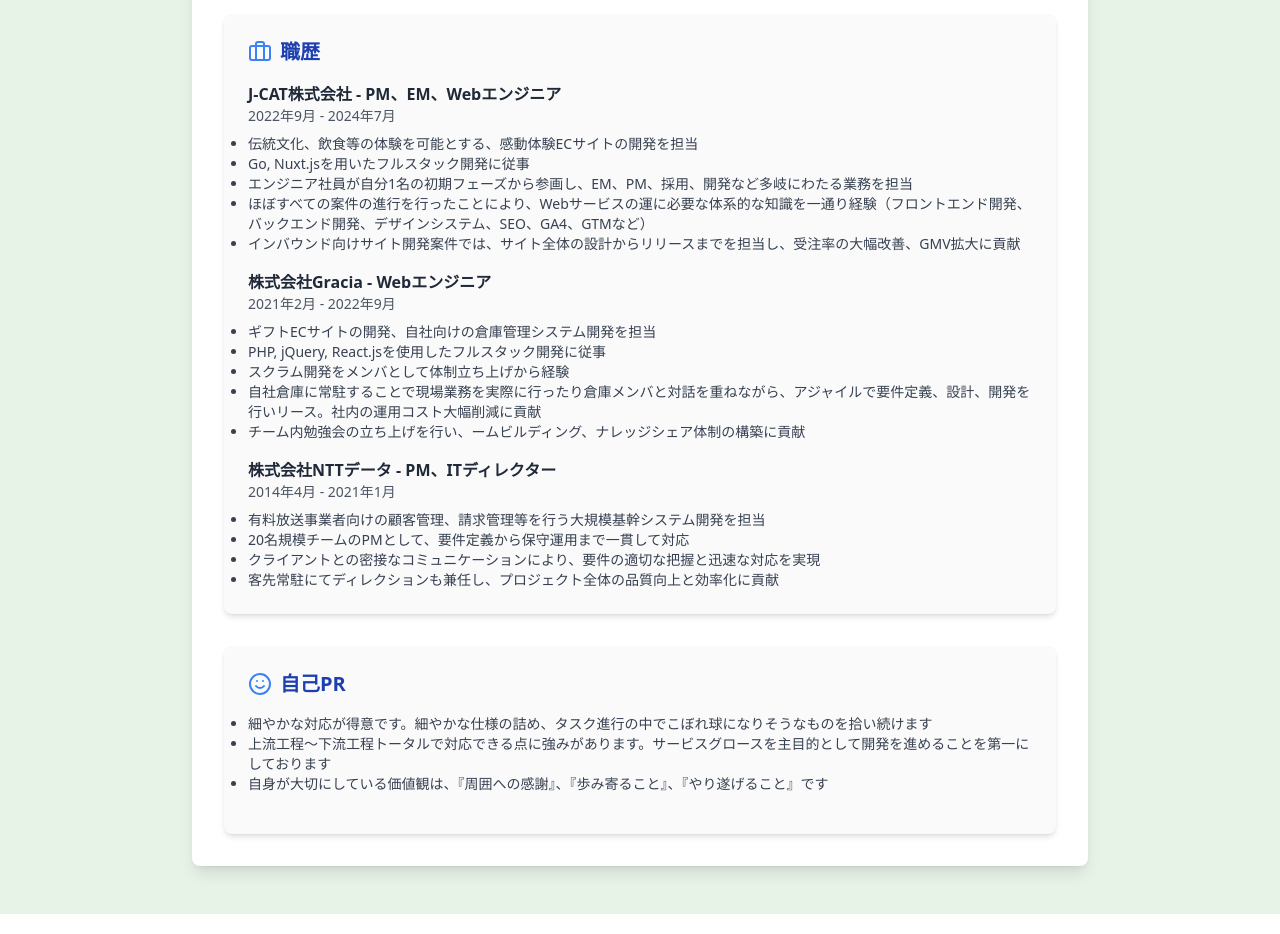
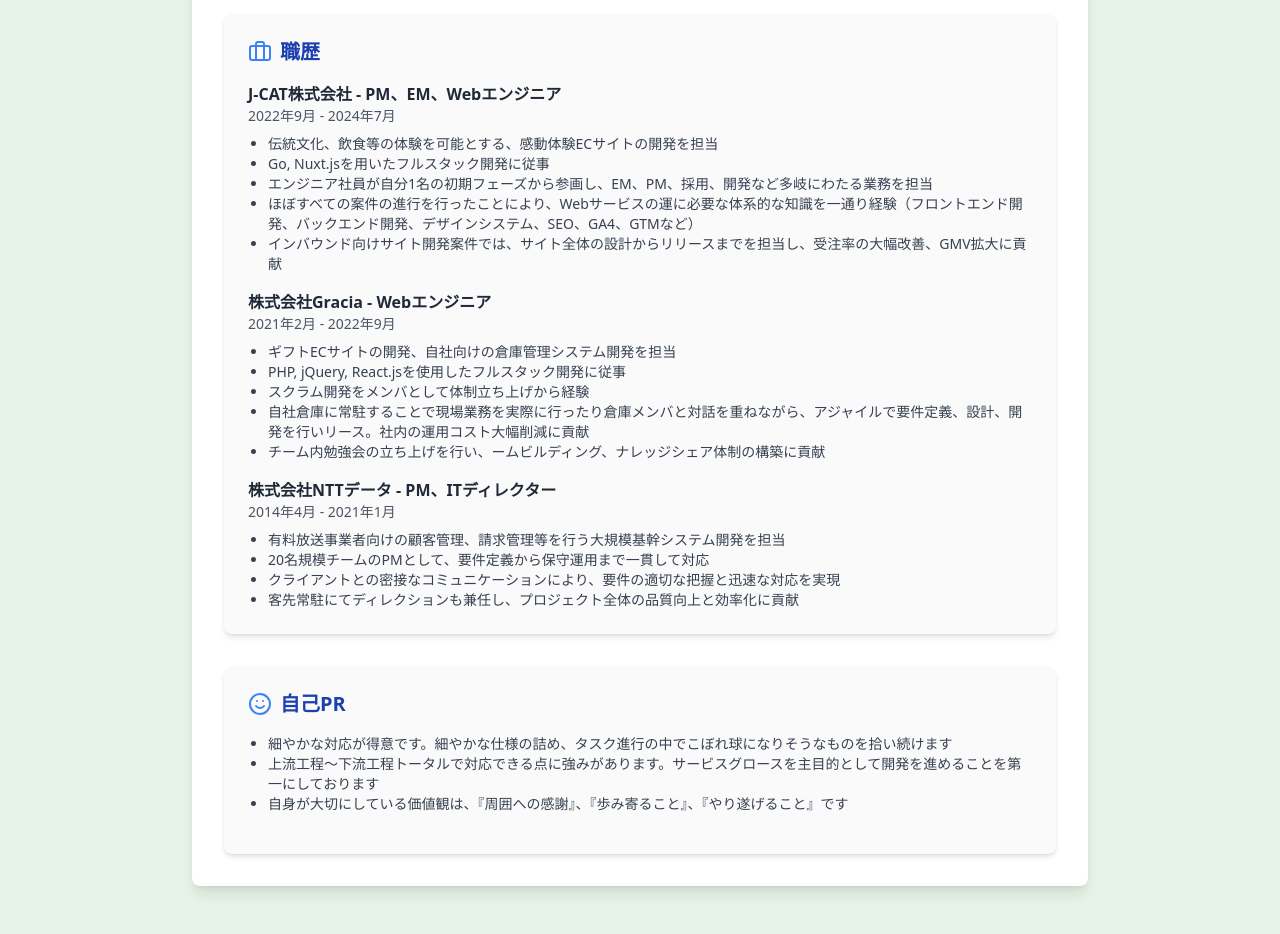
Before and after one commit to hikkybass/my-portfolio, a Next.js app: page / in a window 1280 px wide. Shown: the part 640-1574 px from the top of the page. Built offline with nearby package versions, Linux system fonts and the light colour scheme.

Commit message:
デザイン調整

```diff
--- a/components/stylish-resume-final.tsx
+++ b/components/stylish-resume-final.tsx
@@ -101,7 +101,7 @@
                   J-CAT株式会社 - PM、EM、Webエンジニア
                 </p>
                 <p className="text-sm text-gray-600">2022年9月 - 2024年7月</p>
-                <ul className="list-disc text-xs md:text-sm mt-2 text-gray-700 font-medium">
+                <ul className="list-disc text-xs md:text-sm mt-2 text-gray-700 font-medium pl-5">
                   <li>
                     伝統文化、飲食等の体験を可能とする、感動体験ECサイトの開発を担当
                   </li>
@@ -122,7 +122,7 @@
                   株式会社Gracia - Webエンジニア
                 </p>
                 <p className="text-sm text-gray-600">2021年2月 - 2022年9月</p>
-                <ul className="list-disc text-xs text-gray-700 md:text-sm mt-2">
+                <ul className="list-disc text-xs text-gray-700 md:text-sm mt-2 pl-5">
                   <li>
                     ギフトECサイトの開発、自社向けの倉庫管理システム開発を担当
                   </li>
@@ -141,7 +141,7 @@
                   株式会社NTTデータ - PM、ITディレクター
                 </p>
                 <p className="text-sm text-gray-600">2014年4月 - 2021年1月</p>
-                <ul className="list-disc text-xs text-gray-700 md:text-sm mt-2">
+                <ul className="list-disc text-xs text-gray-700 md:text-sm mt-2 pl-5">
                   <li>
                     有料放送事業者向けの顧客管理、請求管理等を行う大規模基幹システム開発を担当
                   </li>
@@ -163,7 +163,7 @@
               <SmileIcon className="mr-2 h-6 w-6 text-blue-500" />
               自己PR
             </h3>
-            <ul className="list-disc mb-4 text-xs md:text-sm text-gray-700">
+            <ul className="list-disc mb-4 text-xs md:text-sm text-gray-700 pl-5">
               <li>
                 細やかな対応が得意です。細やかな仕様の詰め、タスク進行の中でこぼれ球になりそうなものを拾い続けます
               </li>
```
